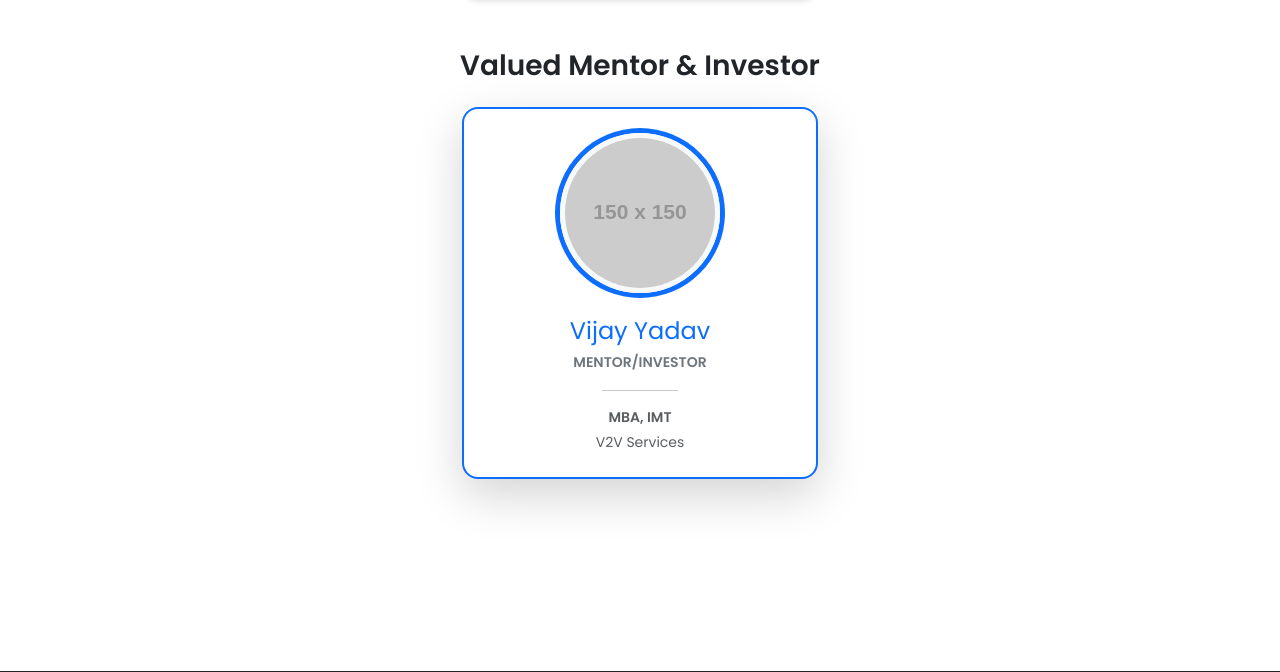
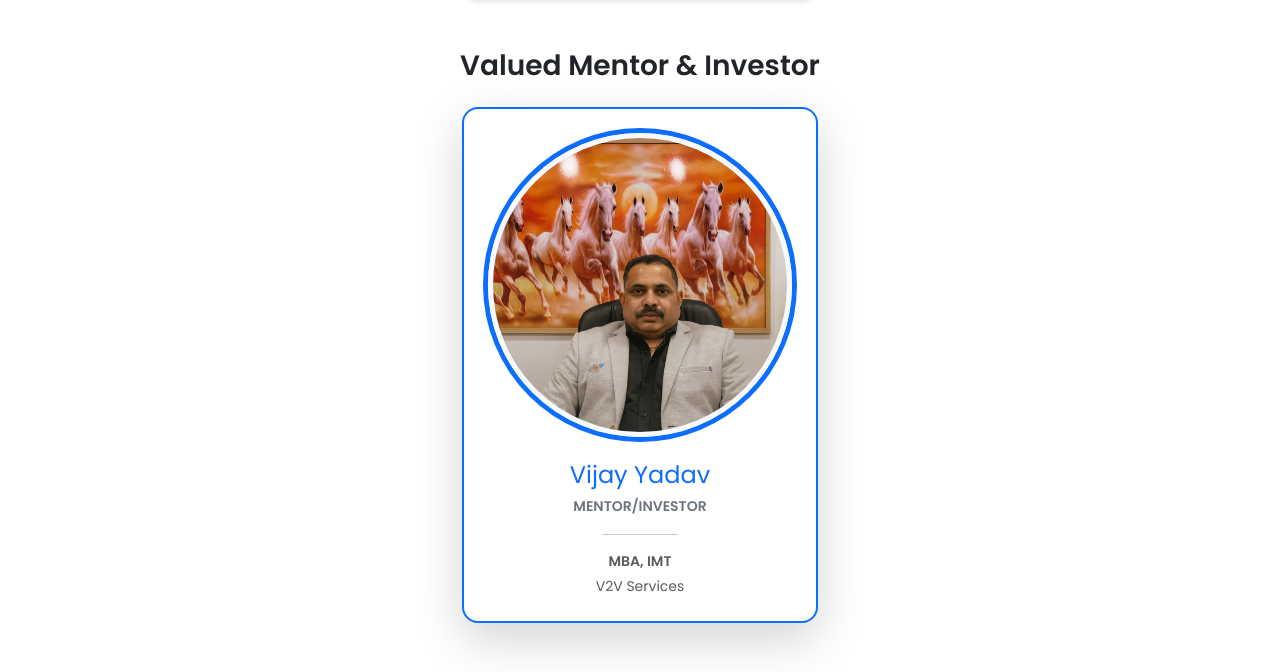
Before and after one commit to shubhsinghsk/AYLB, a Flask app: page /about in a window 1280 px wide. Shown: the part 2601-3273 px from the top of the page. Run offline with Flask 3, Linux system fonts and the light colour scheme; grey boxes labelled with a size stand in for pictures from a placeholder-image service; some libraries are stand-ins or nearby versions.

Commit message:
updating photo

```diff
--- a/AYLB_LOGIS/templates/about.html
+++ b/AYLB_LOGIS/templates/about.html
@@ -130,7 +130,7 @@
                 <div class="row justify-content-center">
                     <div class="col-lg-4 col-md-6 wow fadeInUp" data-wow-delay="0.9s">
                         <div class="team-card mentor-card bg-white p-4 text-center rounded-4 h-100 shadow-lg">
-                            <img class="img-fluid rounded-circle founder-img mb-4" src="https://placehold.co/150x150/4da6ff/ffffff?text=AA" alt="Anand Aryamane">
+                            <img class="img-fluid rounded-circle founder-img mb-4" src="{{url_for('static', filename='images/vij_yad.png')}}" alt="Anand Aryamane">
                             <h4 class="mb-1 text-primary">Vijay Yadav</h4>
                             <small class="text-uppercase fw-bold text-secondary">Mentor/Investor</small>
                             <hr class="w-25 mx-auto">
--- a/run.py
+++ b/run.py
@@ -1,4 +1,4 @@
 from AYLB_LOGIS import app
 
 if __name__ == '__main__':
-    app.run(debug=False, host='0.0.0.0')
+    app.run(debug=True, host='0.0.0.0')
```
Also changed, not shown: requirements.txt (+8 -5 lines), AYLB_LOGIS/static/images/vij_yad.png (added).
